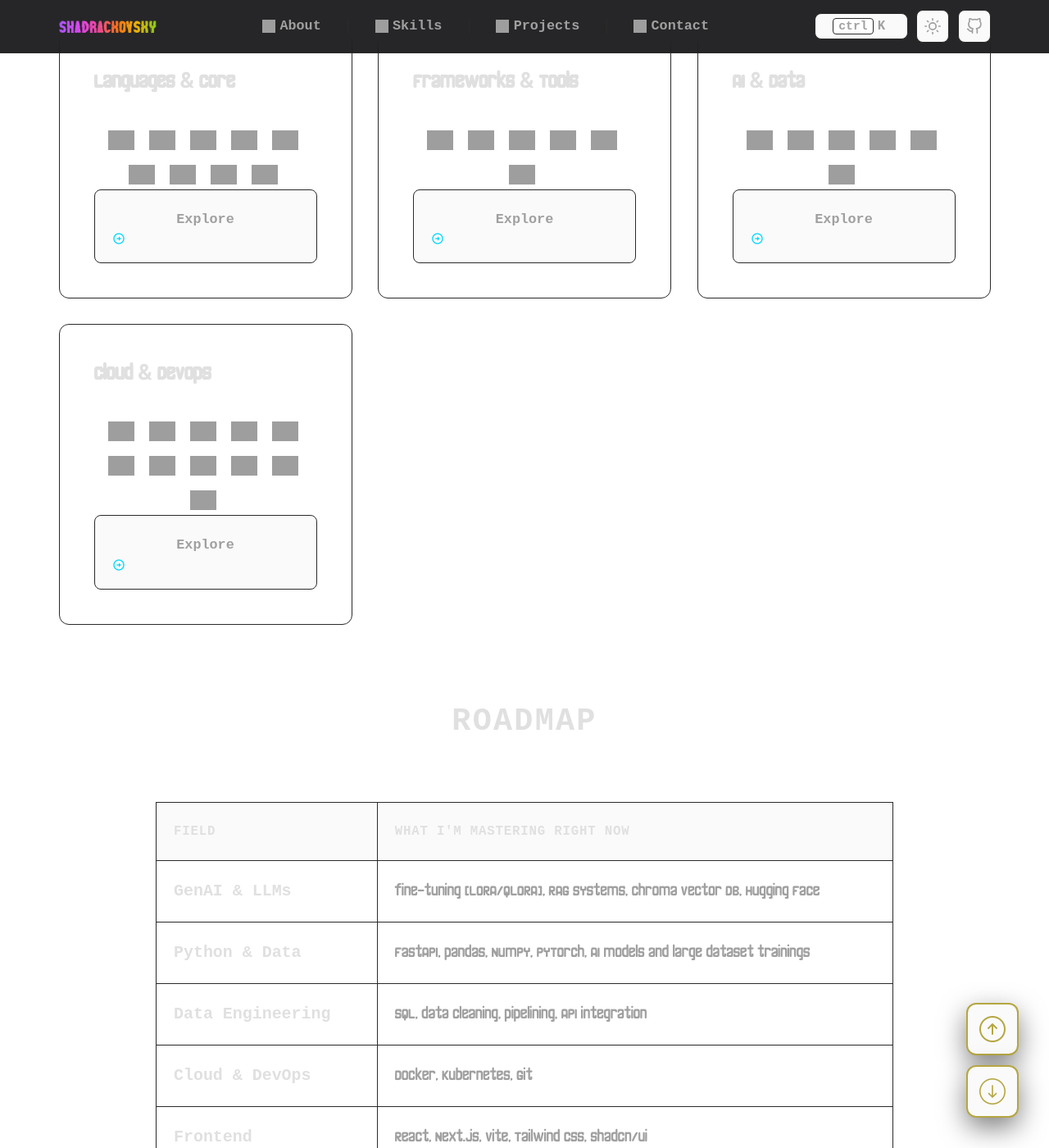
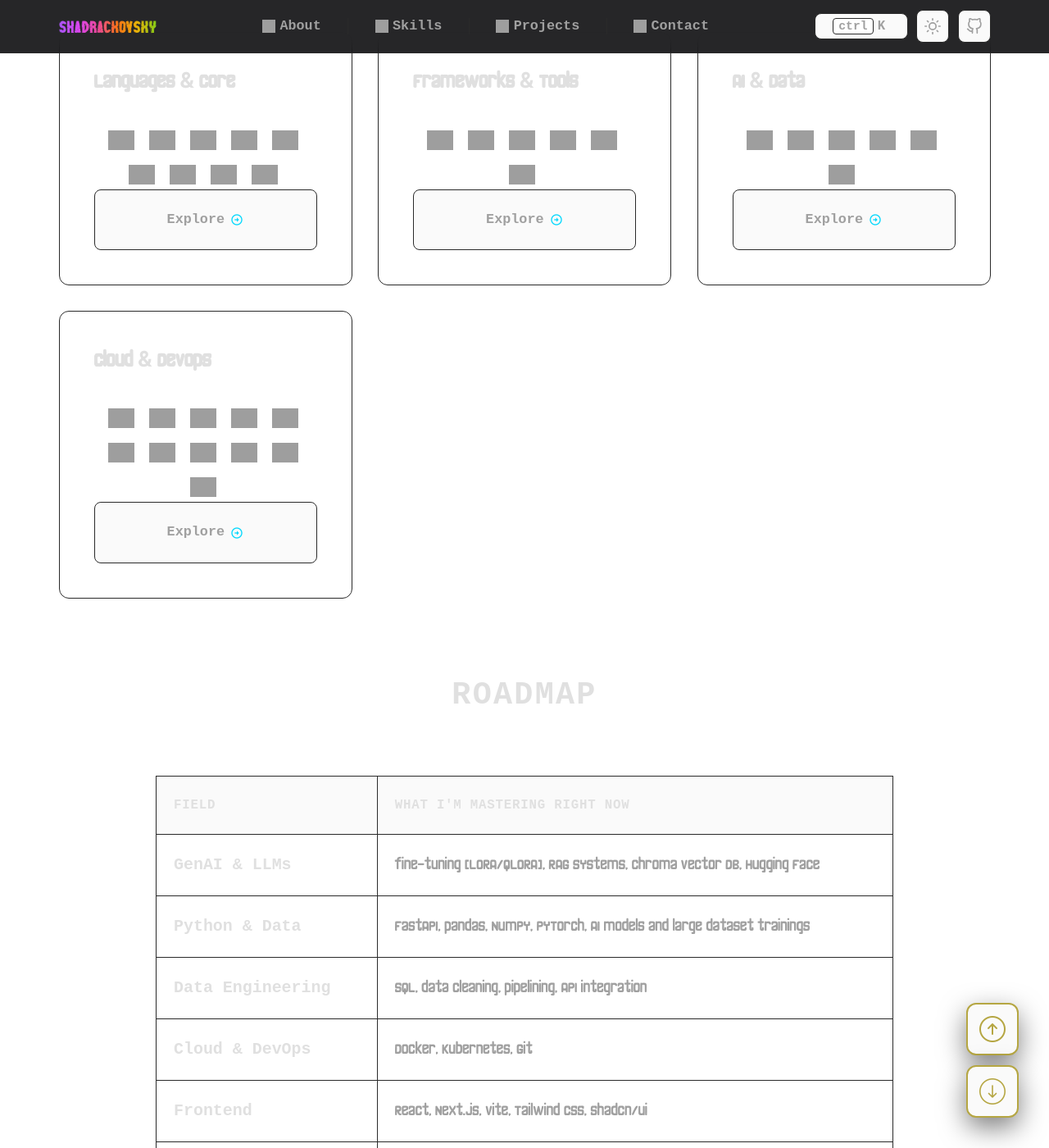
Before and after one commit to zuck30/zuck30, a Jekyll site: the page built from index.md, in a window 1280 px wide and 1400 px high, scrolled down 1709 px. Shown: the whole window at 82% size. Built offline with Jekyll 4.4.1, drawn with Linux system fonts in a browser that asks for light colours; grey boxes are pictures that could not be loaded.

Commit message:
Footer without rules; tighten Explore button icon gap

```diff
--- a/assets/css/style.css
+++ b/assets/css/style.css
@@ -857,6 +857,10 @@ a:focus-visible {
 }
 
 .card-btn {
+  display: inline-flex;
+  align-items: center;
+  justify-content: center;
+  gap: 0.35rem;
   width: 100%;
   padding: var(--spacing-md);
   font-family: var(--font-mono);
@@ -881,7 +885,6 @@ a:focus-visible {
 
 .footer {
   margin-top: auto;
-  border-top: 1px solid var(--border);
   background: var(--bg);
 }
 
@@ -985,7 +988,6 @@ a:focus-visible {
 
 .footer-bottom {
   margin-top: var(--spacing-md);
-  border-top: 1px solid var(--border);
   padding: 1.1rem 0;
 }
 
```
